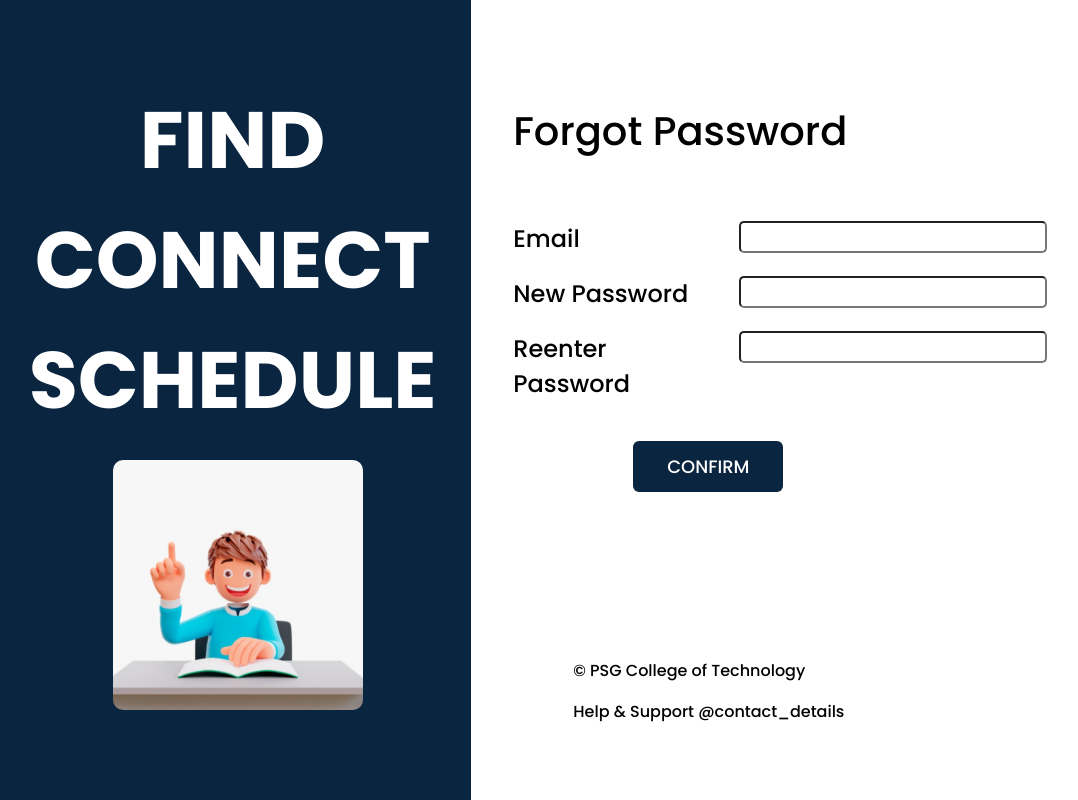
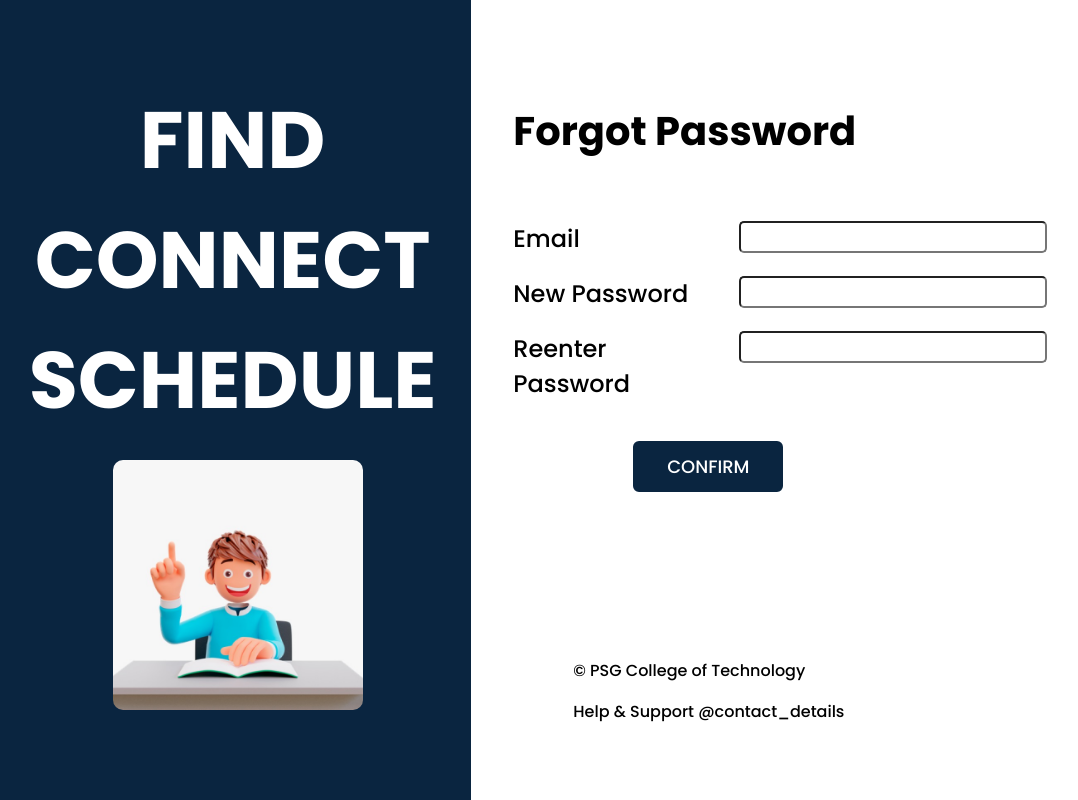
Before and after one commit to Harini7247/APP, a plain HTML site: page APP/Page 3/index.html in a window 1280 px wide. Shown: the whole page, without its empty margins (6-1084 px from the left). Drawn offline with Linux system fonts and the light colour scheme.

Commit message:
Update index.html

```diff
--- a/APP/Page 3/index.html
+++ b/APP/Page 3/index.html
@@ -18,7 +18,7 @@
         <img src="./boy.jpeg" alt="boy" style="width:250px; height:250px; margin: 0 25% 0 25%; border-radius:10px;"/>
     </div>
     <div class="login">
-        <p style="font-size:40px">Forgot Password</p>
+        <p style="font-size:40px; font-weight:bold;">Forgot Password</p>
         <form class="input-container">
             <div class="input">
                 <label for="cat">Email</label>
```
